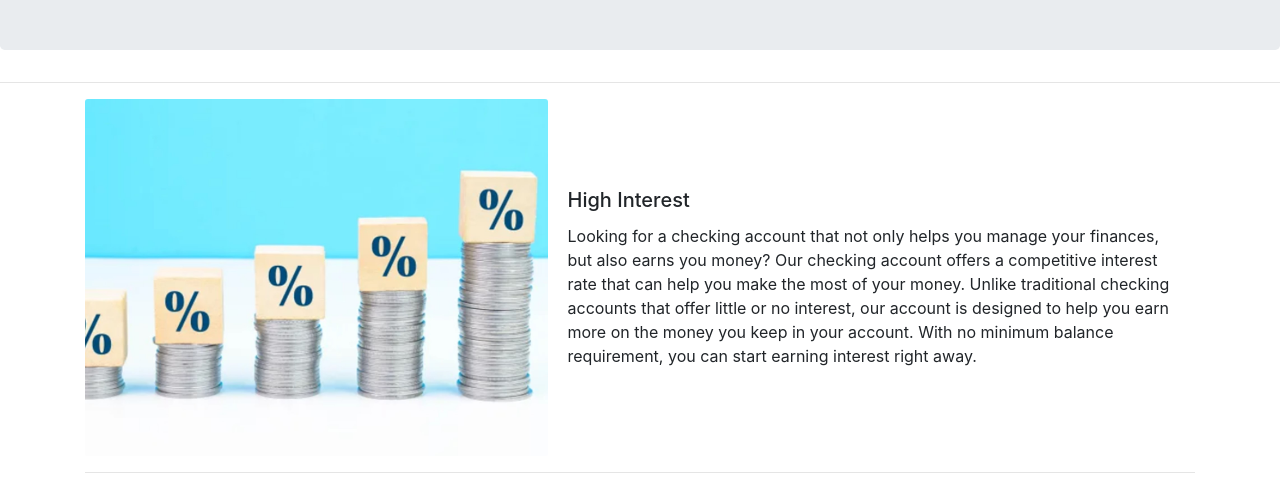
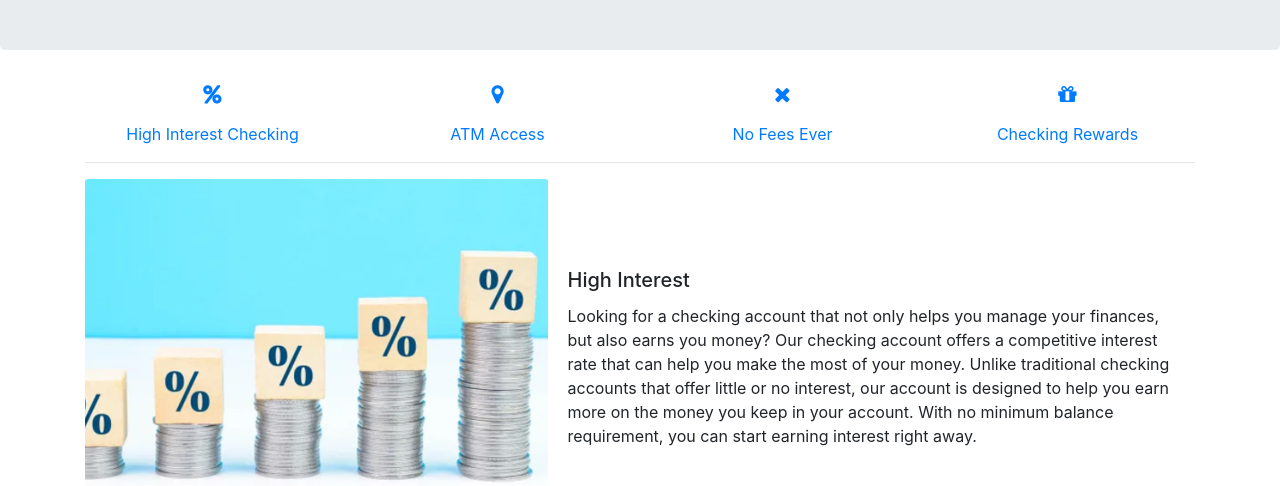
Before and after one commit to MoisesFC/summitBankPortfolioProject, a website: page checking.html in a window 1280 px wide. Shown: the part 238-724 px from the top of the page. Drawn offline with nearby package versions, Linux system fonts and the light colour scheme.

Commit message:
added the ul of links on top of page, under the jumbotron

```diff
--- a/checking.html
+++ b/checking.html
@@ -62,10 +62,51 @@
         </header>
     </header>
 
-    <hr>
+    <div class="container">
+        <ul class="list-inline">
+            <div class="row">
+                <div class="col text-center">
+                    <li class="list-inline-item"><a href="#highInterest"><i class="fa fa-percent fa-lg"></i></a></li>
+                </div>
+                <div class="col text-center">
+                    <li class="list-inline-item"><a href="#nationwideATM"><i class="fa fa-map-marker fa-lg"></i></a></li>
+                </div>
+                <div class="col text-center">
+                    <li class="list-inline-item"> <a href="#noFees"><i class="fa fa-times fa-lg"></i></a></li>
+                </div>
+                <div class="col text-center">
+                    <li class="list-inline-item"><a href="#checkingRewards"><i class="fa fa-gift fa-lg"></i></a> </li>
+                </div>
+            </div>
+        </ul>
+    </div>
+
+    <div class="container">
+        <ul class="list-inline">
+            <div class="row">
+                <div class="col text-center">
+                    <li class="list-inline-item"><a href="#highInterest">High Interest Checking</a></li>
+                </div>
+                <div class="col text-center">
+                    <li class="list-inline-item"><a href="#nationwideATM">ATM Access</a></li>
+                </div>
+                <div class="col text-center">
+                    <li class="list-inline-item"><a href="#noFees"> No Fees Ever</a></li>
+                </div>
+                <div class="col text-center">
+                    <li class="list-inline-item"><a href="#checkingRewards">Checking Rewards</a> </li>
+                </div>
+            </div>
+        </ul>
+
+        <hr  id="highInterest"/>
+    </div>
+
+
+
     <div class="container bcontent">
         <div class="row no-gutters">
-            <div class="col-md-5 m-auto">
+            <div class="col-md-5 m-auto"  >
                 <img class="card-img m-auto" src="/img/highInterest.jpg" alt="coins interest increases">
             </div>
             <div class="col-md-7 m-auto">
@@ -83,9 +124,9 @@
             </div>
         </div>
 
-        <hr />
+        <hr id="nationwideATM" />
 
-        <div class="row no-gutters">
+        <div class="row no-gutters" >
             <div class="col-md-7 d-none d-md-block m-auto">
                 <div class="card-body">
                     <h5 class="card-title">Nationide ATM Access</h5>
@@ -113,7 +154,7 @@
             </div>
         </div>
 
-        <hr />
+        <hr id="noFees" />
 
         <div class="row no-gutters">
             <div class="col-md-5 m-auto">
@@ -132,12 +173,12 @@
             </div>
         </div>
 
-        <hr />
+        <hr id="checkingRewards"/>
 
         <div class="row no-gutters">
             <div class="col-md-7 d-none d-md-block m-auto">
                 <div class="card-body">
-                    <h5 class="card-title">Awesome Rewards</h5>
+                    <h5 class="card-title" >Awesome Rewards</h5>
                     <p class="card-text">By choosing our checking account, you will be taking advantage of our rewards
                         program, you can earn cashback on debit card purchases, bonus interest rates, or other rewards
                         for meeting certain requirements. This means you can earn money on your spending and put those
--- a/css/styles.css
+++ b/css/styles.css
@@ -1,12 +1,19 @@
 .navbar {
   background-image: linear-gradient(to right, #38B6FF, rgb(0, 0, 0));
-  /* background-color: #38B6FF; */
 }
 
 .ml-button{
   margin-left: auto;
 }
 
+div.containerr{
+  text-align: center;
+}
+
+ul.myUL{
+  display: inline-block;
+  text-align: left;
+}
 #needHelp{
   color: white;
 }
@@ -206,7 +213,7 @@ footer.light .footer-copyright {
   color: #fff;
 }
 
-ul.social-footer2 {
+/* ul.social-footer2 {
   margin: 0;
   padding: 0;
   width: auto;
@@ -231,9 +238,9 @@ ul.social-footer2 li a {
 .btn {
   background-color: #38B6FF;
   color: #fff;
-}
+} */
 
-.btn:hover,
+/* .btn:hover,
 .btn:focus,
 .btn.active {
   background: #38B6FF;
@@ -249,4 +256,4 @@ ul.social-footer2 li a {
   -o-transition: all 250ms ease-in-out 0s;
   transition: all 250ms ease-in-out 0s;
 
-}
+} */
```
